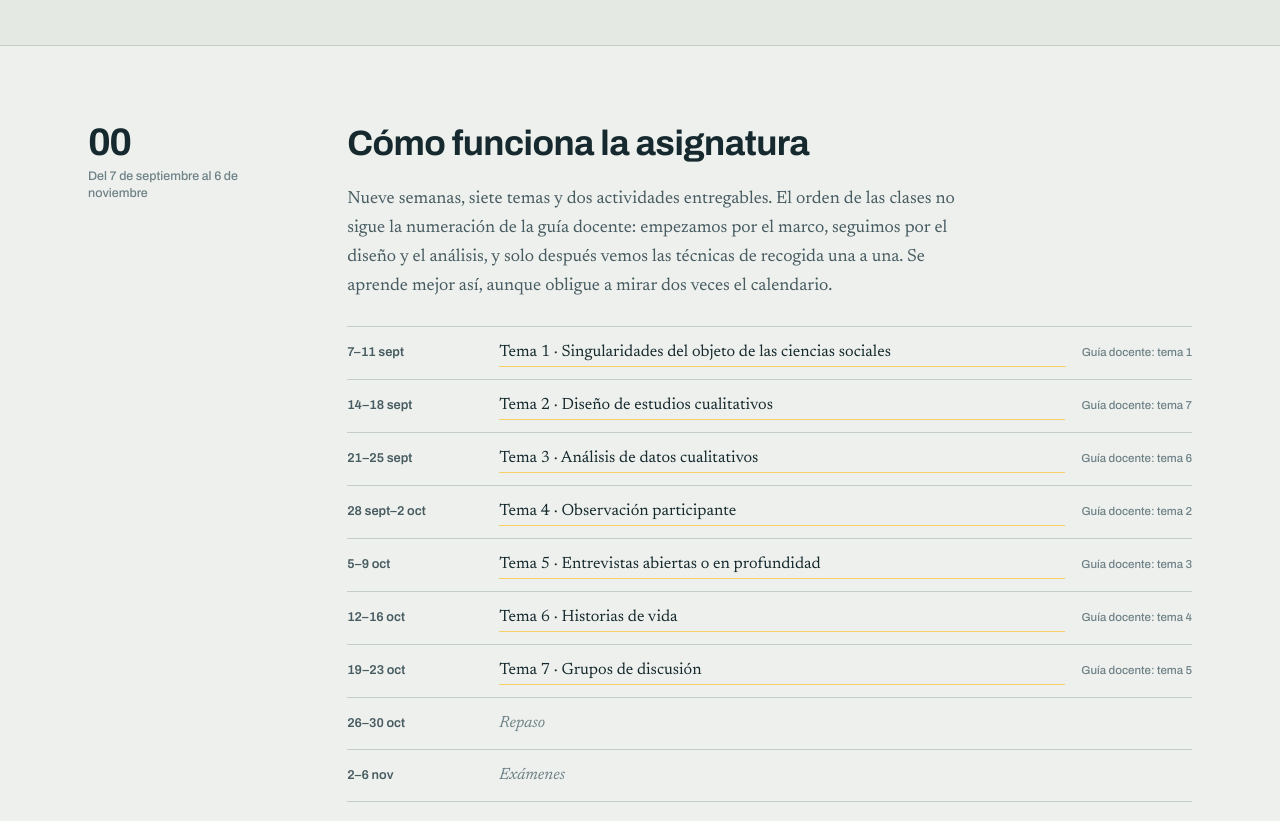
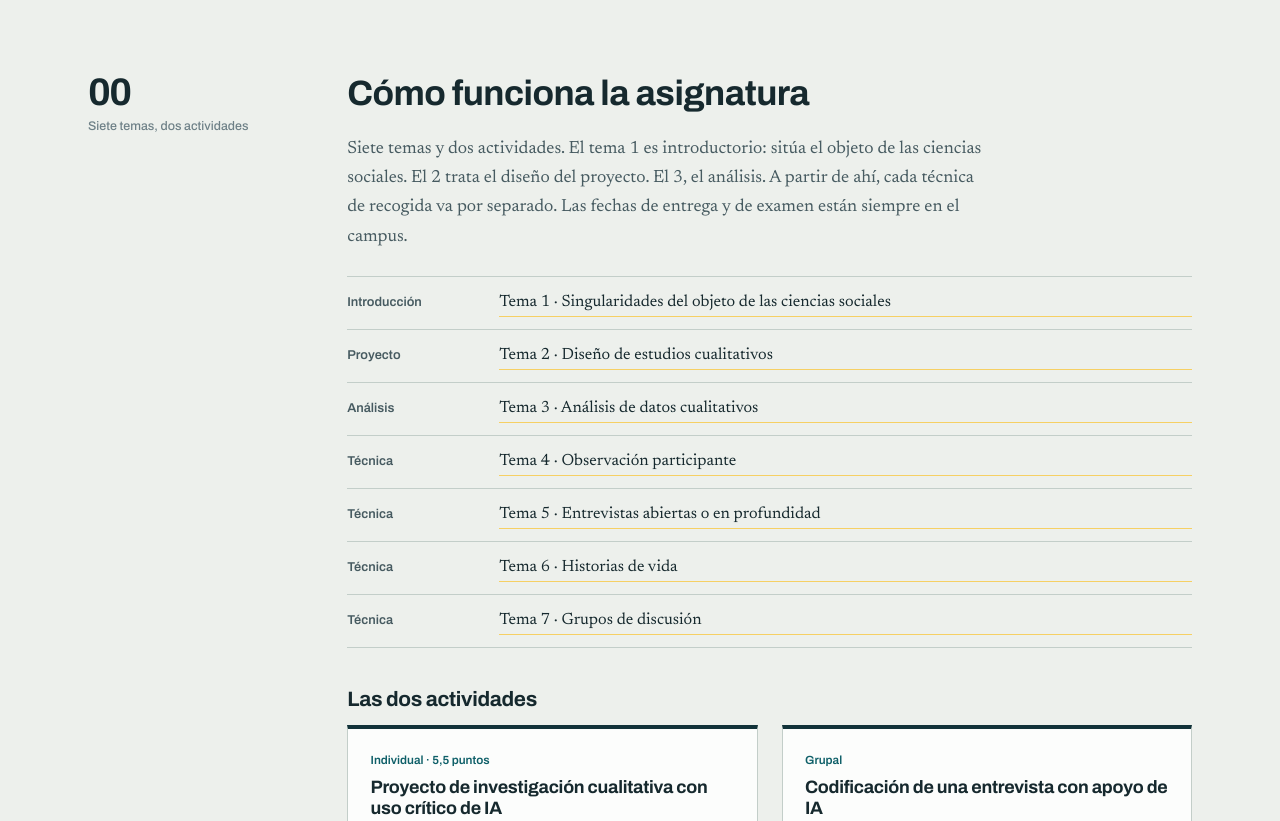
Before and after one commit to javicanton/tecnicas2_UNIR, a plain HTML site: page index.html in a window 1280 px wide. Shown: the part 1220-2041 px from the top of the page. Drawn offline with Linux system fonts and the light colour scheme; files that its build step writes are made by us from their sources; files whose address does not match are found by name.

Commit message:
Corrige el CSS en crudo y deja la guía atemporal (#1)
* Corrige las rutas de assets y deja la guía atemporal.

Los CSS y JS quedan en assets/, se añade .nojekyll para GitHub Pages,
se eliminan las fechas de una edición concreta y se unifica la
numeración: tema 1 introductorio, 2 proyecto, 3 análisis y 4–7 técnicas.

Co-authored-by: Javier Cantón <javier.canton@unir.net>

* Deja el README como descripción del repositorio.

Quita las instrucciones de publicación en GitHub Pages y se centra en
qué es la guía, cómo está numerada y dónde se editan los contenidos.

Co-authored-by: Javier Cantón <javier.canton@unir.net>

---------

Co-authored-by: Cursor Agent <cursoragent@cursor.com>

```diff
--- a/estilos.css
+++ b/assets/css/estilos.css
@@ -47,7 +47,7 @@ body {
 }
 
 h1, h2, h3, h4, legend, .boton, .mini-boton, .chip, .nav, .cabecera, .rail__num, .rail__nota,
-.semana__fecha, .semana__guia, .actividad__tipo, .codigo, .pastilla, .seg__etiqueta, .opcion {
+.item-temario__eje, .tema__eje, .actividad__tipo, .codigo, .pastilla, .seg__etiqueta, .opcion {
   font-family: 'Archivo', system-ui, -apple-system, 'Segoe UI', sans-serif;
 }
 
@@ -244,22 +244,19 @@ a:hover { color: var(--tinta); }
 .intro { font-size: 1.1rem; color: var(--tinta-2); }
 .seccion--oscura .intro { color: #B9D0D3; }
 
-/* =========================== CALENDARIO =========================== */
+/* =========================== TEMARIO =========================== */
 
-.semanas { list-style: none; margin: 1.5rem 0 2.5rem; padding: 0; max-width: none; border-top: 1px solid var(--linea); }
-.semana {
-  display: grid; grid-template-columns: 8.5rem minmax(0, 1fr) auto;
+.temario { list-style: none; margin: 1.5rem 0 2.5rem; padding: 0; max-width: none; border-top: 1px solid var(--linea); }
+.item-temario {
+  display: grid; grid-template-columns: 8.5rem minmax(0, 1fr);
   gap: 1rem; align-items: baseline;
   padding: .75rem 0; border-bottom: 1px solid var(--linea);
 }
-@media (max-width: 700px) { .semana { grid-template-columns: 1fr; gap: .15rem; } }
-.semana__fecha { font-size: .8rem; font-weight: 600; color: var(--tinta-2); }
-.semana__tema { font-size: 1.02rem; }
-a.semana__tema { color: var(--tinta); text-decoration: none; border-bottom: 1.5px solid var(--ambar); }
-a.semana__tema:hover { border-bottom-color: var(--tinta); }
-.semana__guia { font-size: .72rem; color: var(--tinta-3); }
-.semana--gris { color: var(--tinta-3); }
-.semana--gris .semana__tema { font-style: italic; }
+@media (max-width: 700px) { .item-temario { grid-template-columns: 1fr; gap: .15rem; } }
+.item-temario__eje { font-size: .8rem; font-weight: 600; color: var(--tinta-2); }
+.item-temario__tema { font-size: 1.02rem; }
+a.item-temario__tema { color: var(--tinta); text-decoration: none; border-bottom: 1.5px solid var(--ambar); }
+a.item-temario__tema:hover { border-bottom-color: var(--tinta); }
 
 /* =========================== ACTIVIDADES ========================== */
 
@@ -268,8 +265,7 @@ a.semana__tema:hover { border-bottom-color: var(--tinta); }
 .actividad p { max-width: none; }
 .actividad__tipo { font-size: .74rem; font-weight: 600; color: var(--acento); margin-bottom: .4rem; }
 .actividad h4 { font-size: 1.12rem; font-weight: 700; }
-.actividad__fecha { font-size: .88rem; font-weight: 500; border-top: 1px dashed var(--linea); padding-top: .7rem; margin-bottom: .3rem; }
-.actividad__pista { font-size: .85rem; color: var(--tinta-2); margin: 0; }
+.actividad__pista { font-size: .85rem; color: var(--tinta-2); margin: 0; border-top: 1px dashed var(--linea); padding-top: .7rem; }
 
 .aviso { background: var(--blanco); border: 1px solid var(--linea); border-left: 5px solid var(--ambar); padding: 1.3rem 1.5rem; }
 .aviso h4 { margin-bottom: .7rem; }
@@ -324,10 +320,10 @@ a.semana__tema:hover { border-bottom-color: var(--tinta); }
 .tema__titular { display: block; }
 .tema__titulo { display: block; font-family: 'Archivo', sans-serif; font-weight: 600; font-size: 1.12rem; letter-spacing: -.01em; }
 .tema__idea { display: block; font-family: 'Newsreader', serif; font-size: .95rem; color: var(--tinta-2); margin-top: .2rem; }
-.tema__semana { font-size: .76rem; color: var(--tinta-3); white-space: nowrap; }
+.tema__eje { font-size: .76rem; font-weight: 600; color: var(--tinta-3); white-space: nowrap; letter-spacing: .02em; }
 @media (max-width: 700px) {
   .tema__cabecera { grid-template-columns: 2.4rem minmax(0, 1fr) 1.2rem; }
-  .tema__semana { display: none; }
+  .tema__eje { display: none; }
 }
 .tema__flecha {
   width: 11px; height: 11px; border-right: 2px solid var(--tinta-2); border-bottom: 2px solid var(--tinta-2);
@@ -355,7 +351,6 @@ a.semana__tema:hover { border-bottom-color: var(--tinta); }
   font-style: italic; font-size: 1.08rem; color: var(--tinta-2); max-width: var(--lectura);
 }
 .tema__atlas { font-size: .95rem; }
-.tema__guia { font-size: .78rem; color: var(--tinta-3); border-top: 1px dashed var(--linea); padding-top: .8rem; margin: 1.5rem 0 0; }
 
 /* =========================== LABORATORIO ========================== */
 
--- a/app.js
+++ b/assets/js/app.js
@@ -78,7 +78,7 @@
           <span class="tema__titulo">${t.titulo}</span>
           <span class="tema__idea">${t.idea}</span>
         </span>
-        <span class="tema__semana">${t.semana}</span>
+        <span class="tema__eje">${t.eje}</span>
         <span class="tema__flecha" aria-hidden="true"></span>
       </button>
       <div class="tema__panel" id="panel-${t.num}" hidden>
@@ -94,7 +94,6 @@
           </div>
           <blockquote class="tema__frase">${t.frase}</blockquote>
           ${atlas}
-          <p class="tema__guia">Este tema aparece como <strong>tema ${t.guia}</strong> en la guía docente.</p>
         </div>
       </div>
     </article>`;
--- a/contenidos.js
+++ b/assets/js/contenidos.js
@@ -6,8 +6,7 @@
 const TEMAS = [
   {
     num: 1,
-    guia: 1,
-    semana: '7–11 sept',
+    eje: 'Introducción',
     titulo: 'Singularidades del objeto de las ciencias sociales',
     idea: 'La sociedad no se deja estudiar como una piedra: el investigador está dentro de aquello que investiga, y eso obliga a tener más de un método.',
     bloques: [
@@ -50,8 +49,7 @@ const TEMAS = [
 
   {
     num: 2,
-    guia: 7,
-    semana: '14–18 sept',
+    eje: 'Proyecto',
     titulo: 'Diseño de estudios cualitativos',
     idea: 'El diseño cualitativo es circular: recoges, analizas, y lo que descubres te obliga a volver al campo con otras preguntas.',
     bloques: [
@@ -101,8 +99,7 @@ const TEMAS = [
 
   {
     num: 3,
-    guia: 6,
-    semana: '21–25 sept',
+    eje: 'Análisis',
     titulo: 'Análisis de datos cualitativos',
     idea: 'Analizar son dos tareas a la vez: una administrativa, que consiste en ordenar y poder recuperar, y otra interpretativa, que consiste en volver a narrar.',
     bloques: [
@@ -158,8 +155,7 @@ const TEMAS = [
 
   {
     num: 4,
-    guia: 2,
-    semana: '28 sept–2 oct',
+    eje: 'Técnica',
     titulo: 'Observación participante',
     idea: 'Etnografía significa literalmente descripción de un pueblo: se ocupa de las personas en sentido colectivo, no de individuos.',
     bloques: [
@@ -209,8 +205,7 @@ const TEMAS = [
 
   {
     num: 5,
-    guia: 3,
-    semana: '5–9 oct',
+    eje: 'Técnica',
     titulo: 'Entrevistas abiertas o en profundidad',
     idea: 'Entre-vista: una visión entre dos. El conocimiento no se recoge, se produce en la interacción.',
     bloques: [
@@ -253,8 +248,7 @@ const TEMAS = [
 
   {
     num: 6,
-    guia: 4,
-    semana: '12–16 oct',
+    eje: 'Técnica',
     titulo: 'Historias de vida',
     idea: 'Es una entrevista en profundidad, pero girada noventa grados: donde la entrevista es sincrónica, la historia de vida es diacrónica.',
     bloques: [
@@ -302,8 +296,7 @@ const TEMAS = [
 
   {
     num: 7,
-    guia: 5,
-    semana: '19–23 oct',
+    eje: 'Técnica',
     titulo: 'Grupos de discusión',
     idea: 'No es una entrevista en grupo ni un debate: lo que se produce y se analiza es la interacción entre los participantes.',
     bloques: [
--- a/index.html
+++ b/index.html
@@ -66,7 +66,7 @@
   </div>
 
   <div class="hero__texto">
-    <h1>Esto es todo lo que vamos a hacer este cuatrimestre.</h1>
+    <h1>Esto es lo que vamos a hacer en la asignatura.</h1>
     <p class="hero__entradilla">
       Alguien habla. Alguien escucha y lo registra. Y después, alguien decide qué partes
       de lo dicho significan lo mismo y les pone un nombre. Las técnicas cualitativas son
@@ -87,7 +87,7 @@
 <!-- ═══════════════ EL CASO ═══════════════ -->
 <section class="banda" id="caso">
   <div class="banda__interior">
-    <h2>El caso que usaremos todo el cuatrimestre</h2>
+    <h2>El caso que recorre toda la asignatura</h2>
     <div class="caso">
       <div class="caso__texto">
         <p>
@@ -122,28 +122,26 @@
 <section class="seccion" id="asignatura">
   <div class="seccion__rail">
     <p class="rail__num">00</p>
-    <p class="rail__nota">Del 7 de septiembre al 6 de noviembre</p>
+    <p class="rail__nota">Siete temas, dos actividades</p>
   </div>
   <div class="seccion__cuerpo">
     <h2>Cómo funciona la asignatura</h2>
     <p class="intro">
-      Nueve semanas, siete temas y dos actividades entregables. El orden de las clases no
-      sigue la numeración de la guía docente: empezamos por el marco, seguimos por el diseño
-      y el análisis, y solo después vemos las técnicas de recogida una a una. Se aprende
-      mejor así, aunque obligue a mirar dos veces el calendario.
+      Siete temas y dos actividades. El tema 1 es introductorio: sitúa el objeto de las
+      ciencias sociales. El 2 trata el diseño del proyecto. El 3, el análisis. A partir
+      de ahí, cada técnica de recogida va por separado. Las fechas de entrega y de examen
+      están siempre en el campus.
     </p>
 
     <div class="calendario" id="calendario">
-      <ol class="semanas">
-        <li class="semana"><span class="semana__fecha">7–11 sept</span><a class="semana__tema" href="#tema-1">Tema 1 · Singularidades del objeto de las ciencias sociales</a><span class="semana__guia">Guía docente: tema 1</span></li>
-        <li class="semana"><span class="semana__fecha">14–18 sept</span><a class="semana__tema" href="#tema-2">Tema 2 · Diseño de estudios cualitativos</a><span class="semana__guia">Guía docente: tema 7</span></li>
-        <li class="semana"><span class="semana__fecha">21–25 sept</span><a class="semana__tema" href="#tema-3">Tema 3 · Análisis de datos cualitativos</a><span class="semana__guia">Guía docente: tema 6</span></li>
-        <li class="semana"><span class="semana__fecha">28 sept–2 oct</span><a class="semana__tema" href="#tema-4">Tema 4 · Observación participante</a><span class="semana__guia">Guía docente: tema 2</span></li>
-        <li class="semana"><span class="semana__fecha">5–9 oct</span><a class="semana__tema" href="#tema-5">Tema 5 · Entrevistas abiertas o en profundidad</a><span class="semana__guia">Guía docente: tema 3</span></li>
-        <li class="semana"><span class="semana__fecha">12–16 oct</span><a class="semana__tema" href="#tema-6">Tema 6 · Historias de vida</a><span class="semana__guia">Guía docente: tema 4</span></li>
-        <li class="semana"><span class="semana__fecha">19–23 oct</span><a class="semana__tema" href="#tema-7">Tema 7 · Grupos de discusión</a><span class="semana__guia">Guía docente: tema 5</span></li>
-        <li class="semana semana--gris"><span class="semana__fecha">26–30 oct</span><span class="semana__tema">Repaso</span></li>
-        <li class="semana semana--gris"><span class="semana__fecha">2–6 nov</span><span class="semana__tema">Exámenes</span></li>
+      <ol class="temario">
+        <li class="item-temario"><span class="item-temario__eje">Introducción</span><a class="item-temario__tema" href="#tema-1">Tema 1 · Singularidades del objeto de las ciencias sociales</a></li>
+        <li class="item-temario"><span class="item-temario__eje">Proyecto</span><a class="item-temario__tema" href="#tema-2">Tema 2 · Diseño de estudios cualitativos</a></li>
+        <li class="item-temario"><span class="item-temario__eje">Análisis</span><a class="item-temario__tema" href="#tema-3">Tema 3 · Análisis de datos cualitativos</a></li>
+        <li class="item-temario"><span class="item-temario__eje">Técnica</span><a class="item-temario__tema" href="#tema-4">Tema 4 · Observación participante</a></li>
+        <li class="item-temario"><span class="item-temario__eje">Técnica</span><a class="item-temario__tema" href="#tema-5">Tema 5 · Entrevistas abiertas o en profundidad</a></li>
+        <li class="item-temario"><span class="item-temario__eje">Técnica</span><a class="item-temario__tema" href="#tema-6">Tema 6 · Historias de vida</a></li>
+        <li class="item-temario"><span class="item-temario__eje">Técnica</span><a class="item-temario__tema" href="#tema-7">Tema 7 · Grupos de discusión</a></li>
       </ol>
     </div>
 
@@ -157,7 +155,6 @@
           planificación del análisis. Además, una reflexión sobre los beneficios, los riesgos
           y los límites de usar inteligencia artificial en la investigación.
         </p>
-        <p class="actividad__fecha">Semanas 3 a 5 · entrega el lunes 5 de octubre</p>
         <p class="actividad__pista">Se apoya sobre todo en los temas 1, 2 y 3.</p>
       </article>
       <article class="actividad">
@@ -168,7 +165,6 @@
           críticamente qué aporta y qué distorsiona la IA en el análisis. La entrevista es la
           misma para todos los grupos y la facilita el profesorado: no se admiten otros materiales.
         </p>
-        <p class="actividad__fecha">Semanas 5 a 7 · entrega el lunes 19 de octubre</p>
         <p class="actividad__pista">Practica antes en el <a href="#laboratorio">laboratorio de codificación</a>.</p>
       </article>
     </div>
@@ -233,7 +229,7 @@
 <section class="seccion" id="temas">
   <div class="seccion__rail">
     <p class="rail__num">1–7</p>
-    <p class="rail__nota">Abre el que estés dando esta semana</p>
+    <p class="rail__nota">Abre el que estés trabajando</p>
   </div>
   <div class="seccion__cuerpo">
     <h2>Los siete temas</h2>
@@ -420,8 +416,8 @@
     <p class="pie__asig">Técnicas de Investigación Social II</p>
     <p>Máster en Intervención Social · UNIR · Prof. Javier Cantón</p>
     <p class="pie__nota">
-      Guía de apoyo a las clases. Los materiales oficiales, las fechas definitivas y los
-      criterios de evaluación son siempre los del campus virtual.
+      Guía de apoyo a las clases. Los materiales oficiales y los criterios de evaluación
+      son siempre los del campus virtual.
     </p>
   </div>
 </footer>
```
Also changed, not shown: 2 other files.
